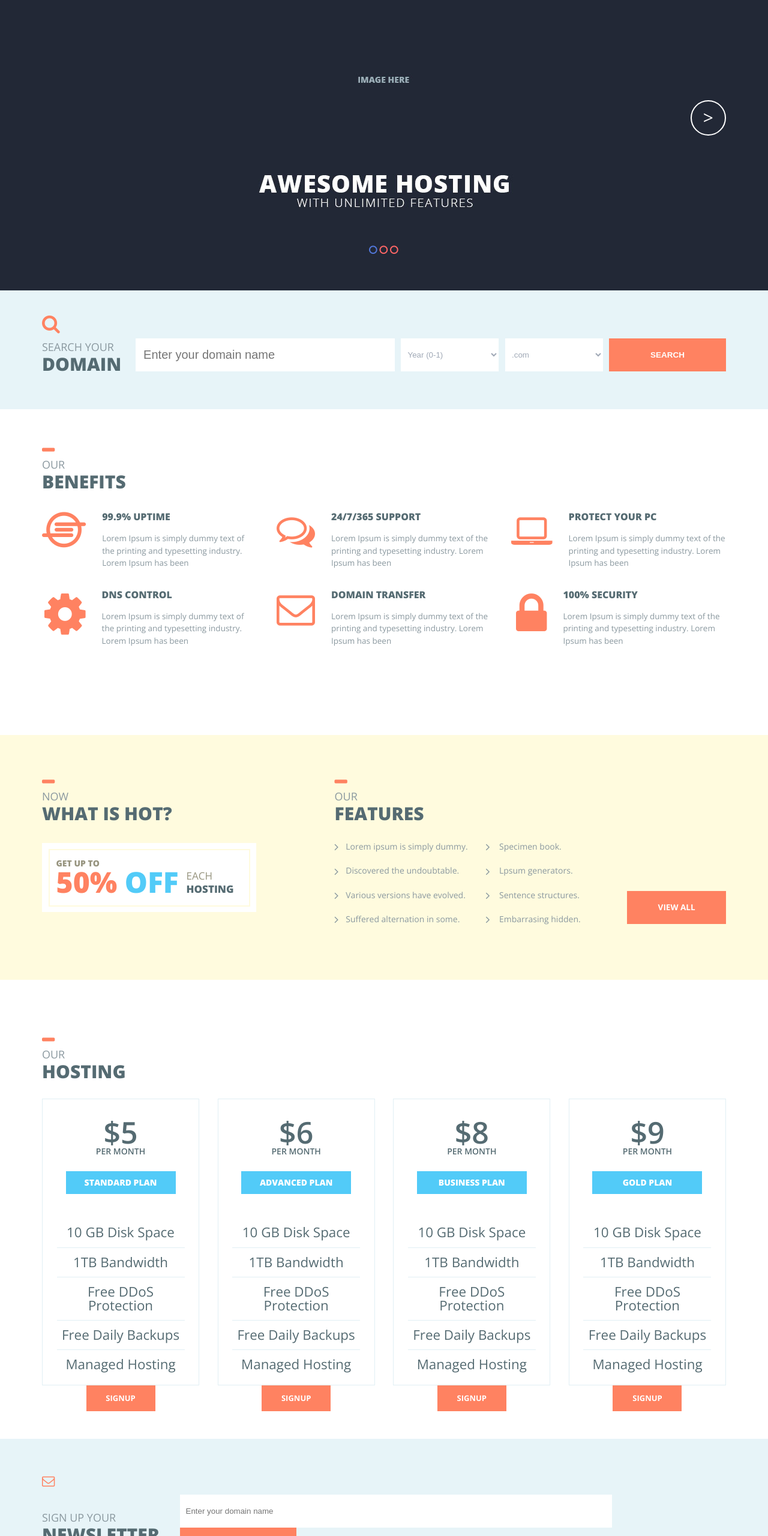
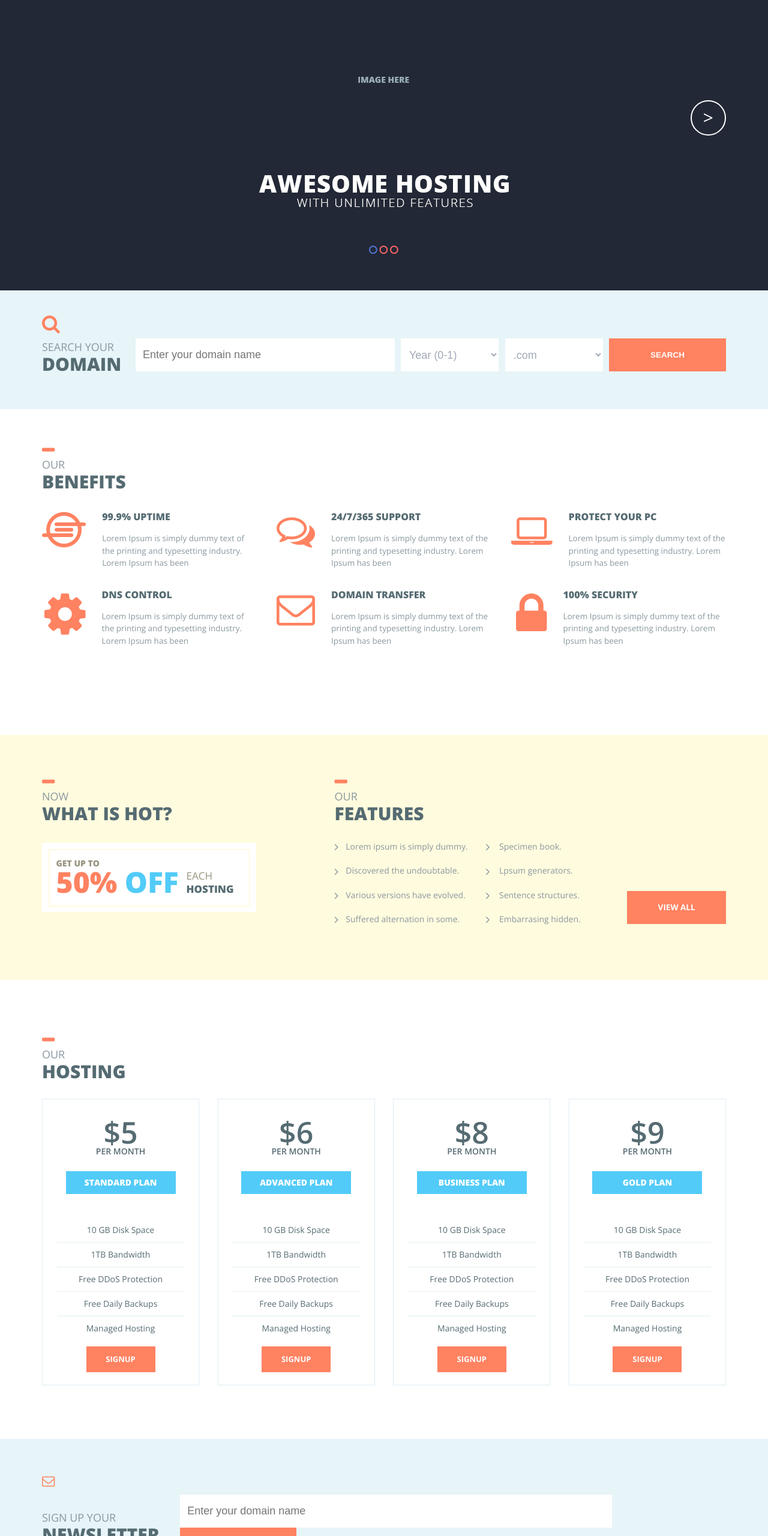
Before and after one commit to Pavlutkin/landing-hosting, a plain HTML site: page index.html in a window 1280 px wide. Shown: the part 240-2800 px from the top of the page at 60% size. Drawn offline with nearby package versions, Linux system fonts and the light colour scheme.

Commit message:
Исправлены ошибки верстки в разделах Hosting,Newsletter и Search Domain

```diff
--- a/scss/layout/_hosting.scss
+++ b/scss/layout/_hosting.scss
@@ -60,7 +60,7 @@
         max-width: 213px;
         width: 81.92307692%;
         li{
-            font-size: 1.4rem;
+            font-size: 14px;
             color: $head-text_color;
             border-bottom: 1px solid #e1eff4;
             text-align: center;
--- a/scss/layout/_newsletter.scss
+++ b/scss/layout/_newsletter.scss
@@ -50,6 +50,13 @@
 	border: none;
 	outline: none;
 	float: left;
+	font-size: 18px;
+	color:$text-form_color;
+}
+
+.newsletter__input::-webkit-input-placeholder::-moz-placeholder
+::-moz-placeholder:-ms-input-placeholder{
+	color:$text-form_color;
 }
 
 .newsletter__input:hover{
--- a/scss/layout/_searchDomain.scss
+++ b/scss/layout/_searchDomain.scss
@@ -56,13 +56,13 @@
 	outline: none;
 	border: 0;
 	color:$text-form_color;
-	font-size: 20px;
+	font-size: 18px;
 }
 
 .domain-name::-webkit-input-placeholder::-moz-placeholder
 ::-moz-placeholder:-ms-input-placeholder{
 	color:$text-form_color;
-	font-size: 13.5px;
+
 }
 
 .domain-name:hover{
@@ -77,6 +77,7 @@
 	outline: none;
 	border: none;
 	color:$text-form_color;
+	font-size: 18px;
 }
 
 #select-domain__years:hover{
@@ -91,6 +92,7 @@
 	outline: none;
 	border: none;
 	color:$text-form_color;
+	font-size: 18px;
 }
 
 #select-domain__domain:hover{
```
Also changed, not shown: css/style.css.
